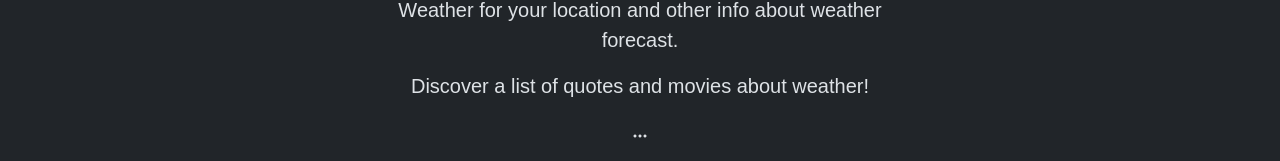
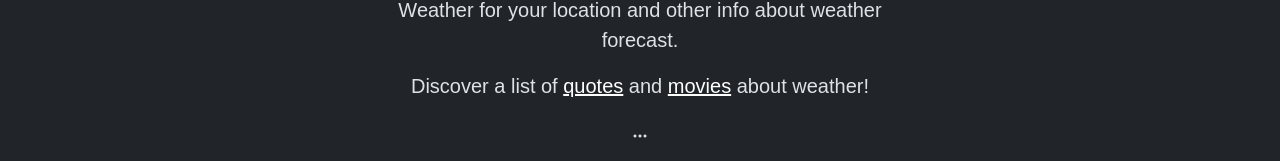
Before and after one commit to IacopoC/weather-web, a Vue app: page / in a window 1280 px wide. Shown: the part 231-392 px from the top of the page. Built offline with nearby package versions, Linux system fonts and the light colour scheme; no server answers; a web font is replaced by a local one.

Commit message:
aggiunti link anchor.

```diff
--- a/src/components/BannerHero.vue
+++ b/src/components/BannerHero.vue
@@ -22,7 +22,7 @@ export default {
     <h1 class="display-5 pt-5 fw-bold text-body-emphasis">Welcome to Weather Web!</h1>
     <div class="col-lg-6 mx-auto">
       <p class="lead pt-3">Weather for your location and other info about weather forecast.</p>
-      <p class="lead mb-4">Discover a list of quotes and movies about weather!</p>
+      <p class="lead mb-4">Discover a list of <a class="text-white" href="#weatherquotes">quotes</a> and <a class="text-white" href="#weathermovies">movies</a> about weather!</p>
       <i class="bi bi-three-dots"></i>
       <GetLocation @location-error="onLocationError"></GetLocation>
     </div>
```
